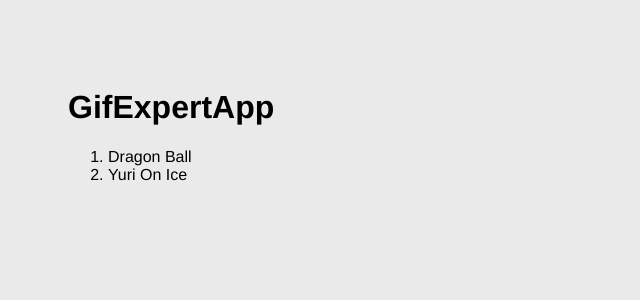
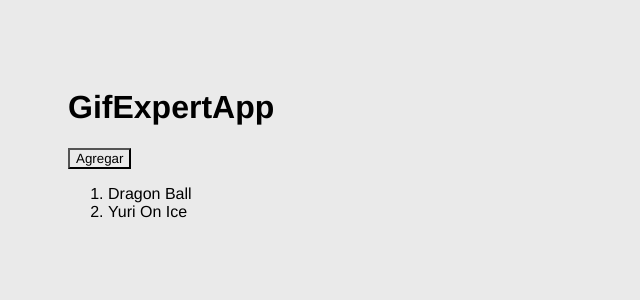
Before and after one commit to 1gabrielcarrizo/gif-expert-app, a React (Vite) app: page / in a window 1280 px wide. Shown: the top 300 px of the page, without its empty margins (0-640 px from the left). Built offline with nearby package versions, Linux system fonts and the light colour scheme.

Commit message:
creating a function to add categories

```diff
--- a/src/GifExpertApp.jsx
+++ b/src/GifExpertApp.jsx
@@ -5,6 +5,10 @@ const GifExpertApp = () => {
 
     const [categories, setCategories] = useState(["Dragon Ball", "Yuri On Ice"])
     console.log(categories)
+
+    const onAddCategory = () => {
+        setCategories([...categories, "One Piece"])
+    }
 
     return (
         <>
@@ -14,6 +18,8 @@ const GifExpertApp = () => {
             {/* input */}
 
             {/* listado de gif */}
+            <button onClick={onAddCategory}>Agregar</button>
+
             <ol>
                 {categories.map((category) => (
                     <li key={category}>{category}</li>
```
